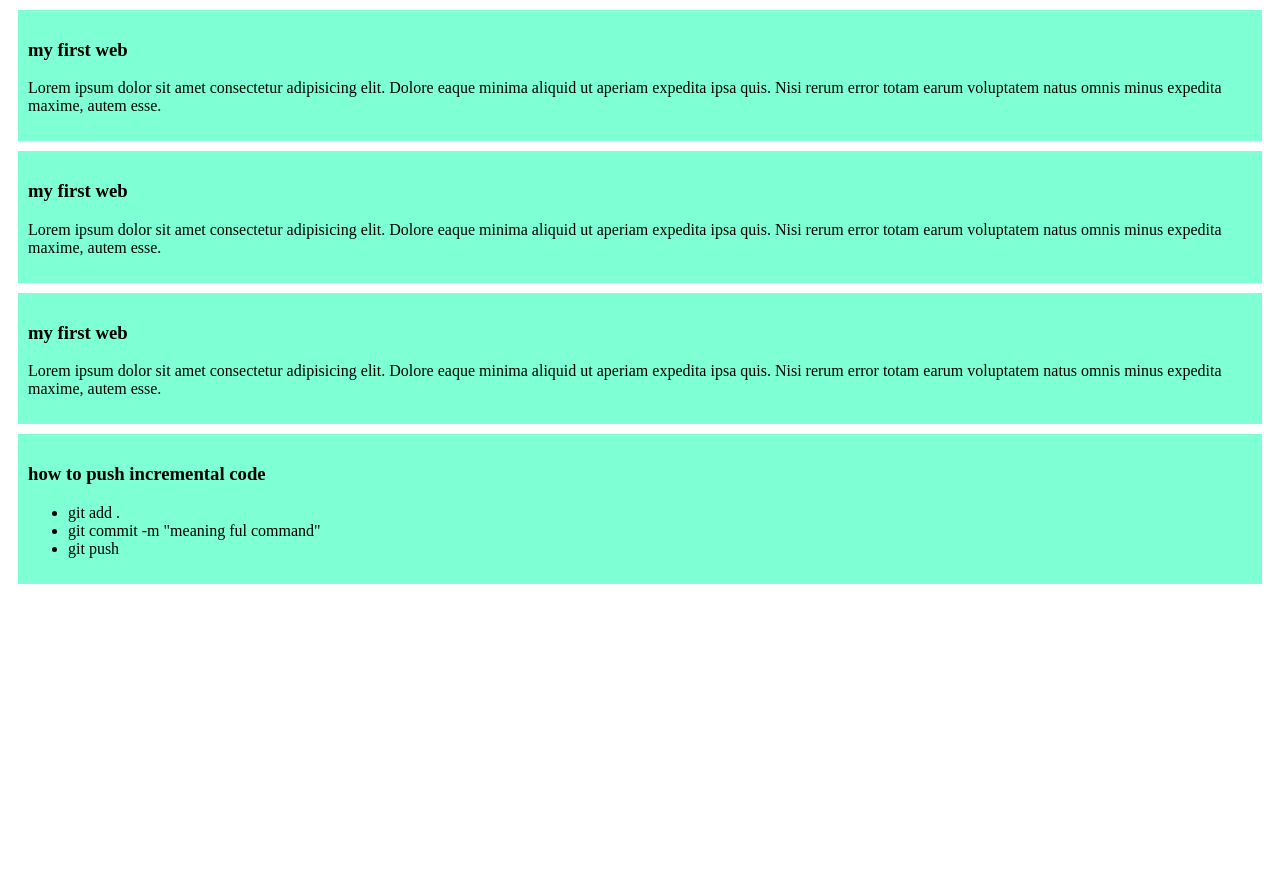
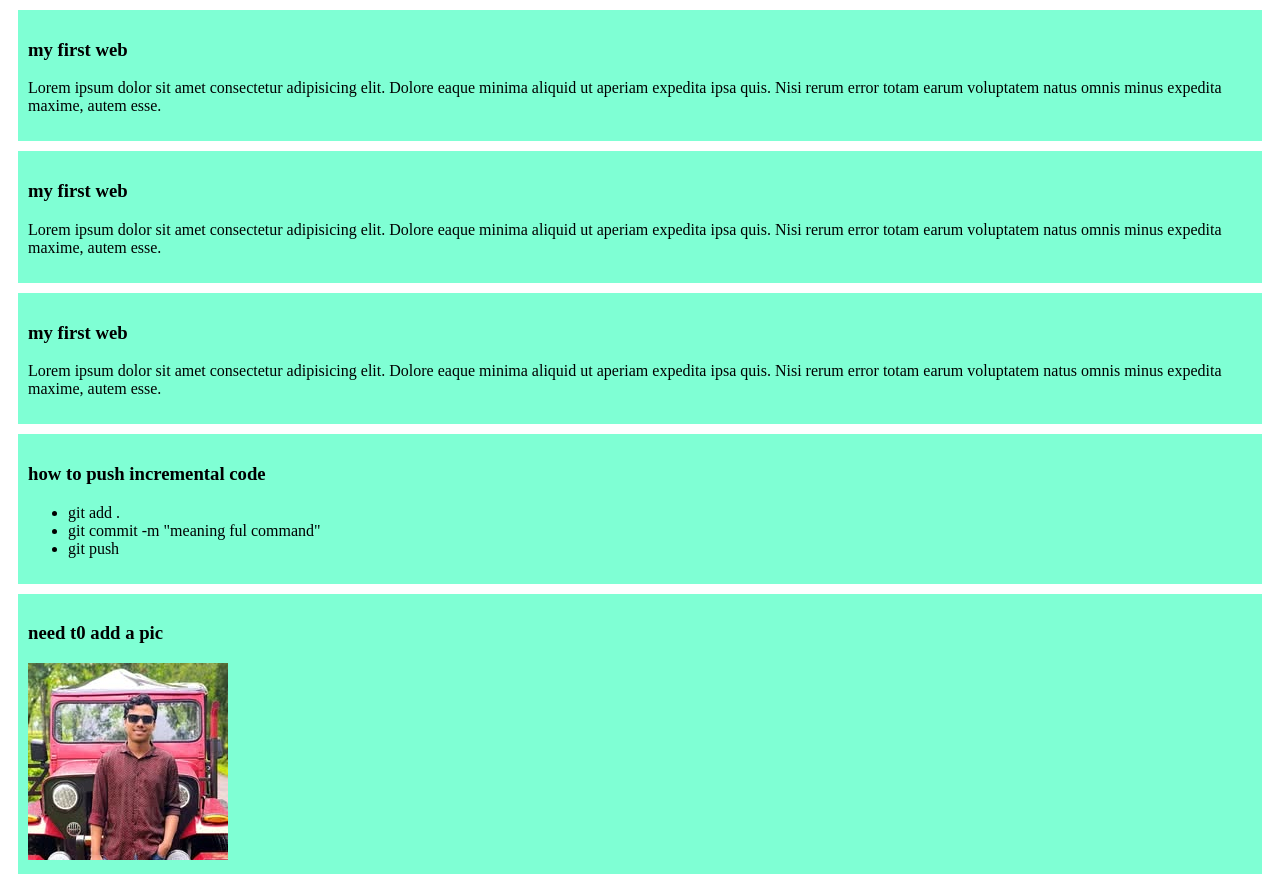
Before and after one commit to tHeLazIest-lang/my-simple-web, a plain HTML site: page index.html in a window 1280 px wide. Before the commit the page ends 800 px from the top, so only its background shows below. Drawn offline with Linux system fonts and the light colour scheme.

Commit message:
added a pic

```diff
--- a/index.html
+++ b/index.html
@@ -27,5 +27,9 @@
             <li>git push</li>
         </ul>
     </div>
+    <div>
+        <h3>need t0 add a pic</h3>
+        <img src="lore/500154392_696849179418716_3446320998168332399_n.jpg" alt="">
+    </div>
 </body>
 </html>
```
Also changed, not shown: lore/500154392_696849179418716_3446320998168332399_n.jpg (added), lore/Screenshot from 2025-04-20 03-01-01.png (added), lore/Screenshot from 2025-04-20 23-59-34.png (added).
